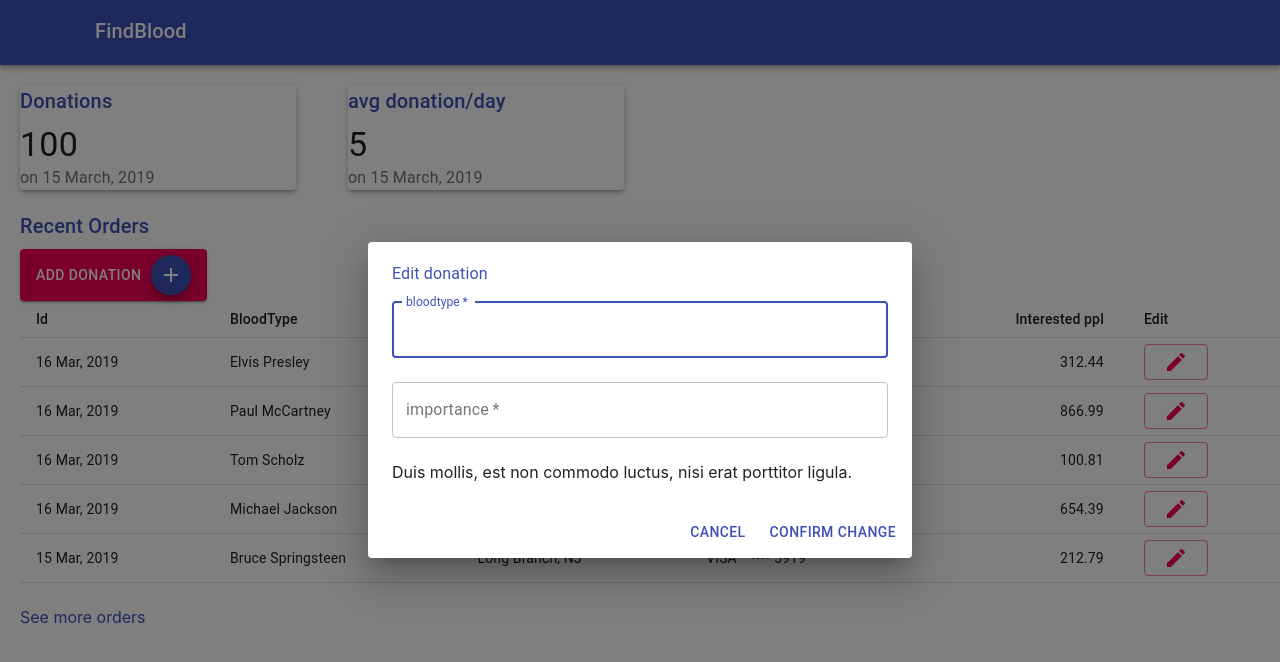
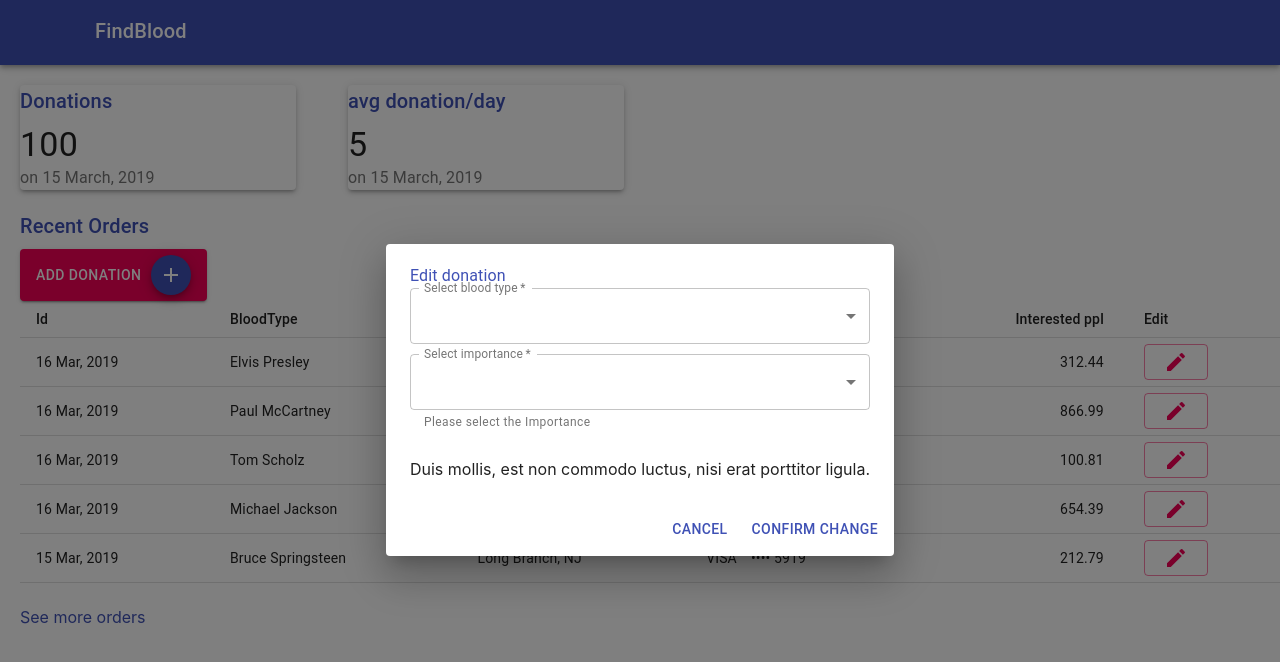
Before and after one commit to MehdyKarmouche/findBlood, a React (Create React App) app in the folder client/: page /center/dashboard in a window 1280 px wide. Both pictures are taken after a click on the button 1175 px from the left and 361 px from the top of the page. Shown: the top 662 px of the page. Built offline with nearby package versions, Linux system fonts and the light colour scheme.

Commit message:
Select text field
Select text field for editing a donation

```diff
--- a/client/src/components/center/pages/Donationstable.js
+++ b/client/src/components/center/pages/Donationstable.js
@@ -124,6 +124,8 @@ export default function Dashboard() {
   const [openEdit, setOpenEdit] = React.useState(false)
   const [bloodtype,setBloodtype] = React.useState('O+')
   const [importance,setImportance] = React.useState('High')
+  const [bloodtypeEdit,setBloodtypeEdit] = React.useState('O+')
+  const [importanceEdit,setImportanceEdit] = React.useState('High')
 
   const handleOpen = () => {
     setOpen(true);
@@ -149,6 +151,13 @@ export default function Dashboard() {
     setImportance(event.target.value);
   };
 
+  const handleChangeEdit = (event) => {
+    setBloodtypeEdit(event.target.value);
+  };
+
+  const handleChangeImpEdit = (event) => {
+    setImportanceEdit(event.target.value);
+  };
   const body = (
     <div className={classes.body}>
       <Typography color="primary">Add donation</Typography>
@@ -200,27 +209,39 @@ export default function Dashboard() {
       <Typography color="primary">Edit donation</Typography>
       <form >
       <TextField
+            className={classes.menu}
+            id="standard-select-currency"
+            select
+            label="Select blood type"
+            value={bloodtypeEdit}
+            onChange={handleChangeEdit}
             variant="outlined"
-            margin="normal"
             required
-            fullWidth
-            id="bloodTtype"
-            label="bloodtype"
-            name="bloodtype"
-            autoComplete="bloodtype"
-            autoFocus
-          />
+          >
+            {bloodtypes.map((option) => (
+            <MenuItem key={option.id} value={option.id}>
+              {option.bloodtype}
+            </MenuItem>
+          ))}
+          </TextField>
           <TextField
-            variant="outlined"
-            margin="normal"
-            required
-            fullWidth
-            id="importance"
-            label="importance"
-            name="importance"
-            autoComplete="importance"
+             className={classes.menu}
+             id="standard-select-currency"
+             select
+             label="Select importance"
+             value={importanceEdit}
+             onChange={handleChangeImpEdit}
+             helperText="Please select the Importance"
+             variant="outlined"
+             required
 
-          />
+          >
+            {importances.map((option) => (
+            <MenuItem key={option.id} value={option.id}>
+              {option.importance}
+            </MenuItem>
+          ))}
+          </TextField>
       </form>
       <p id="simple-modal-description">
         Duis mollis, est non commodo luctus, nisi erat porttitor ligula.
```
